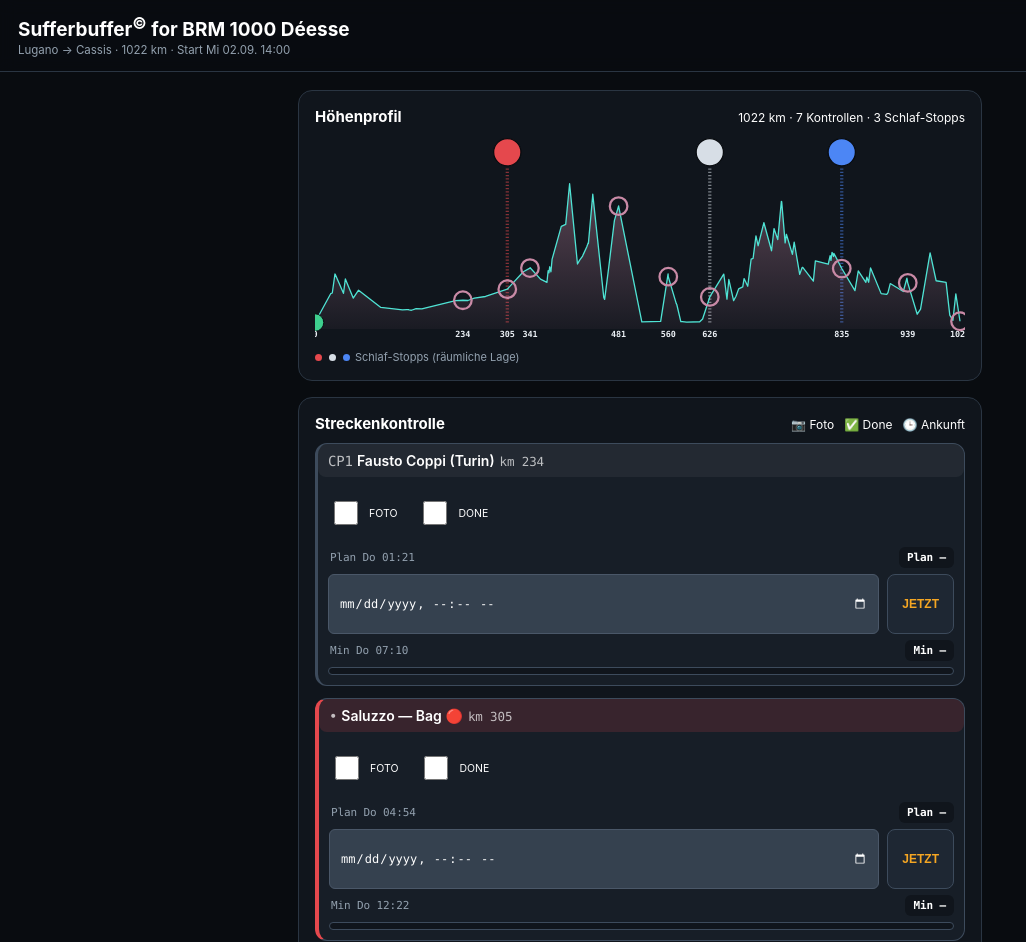
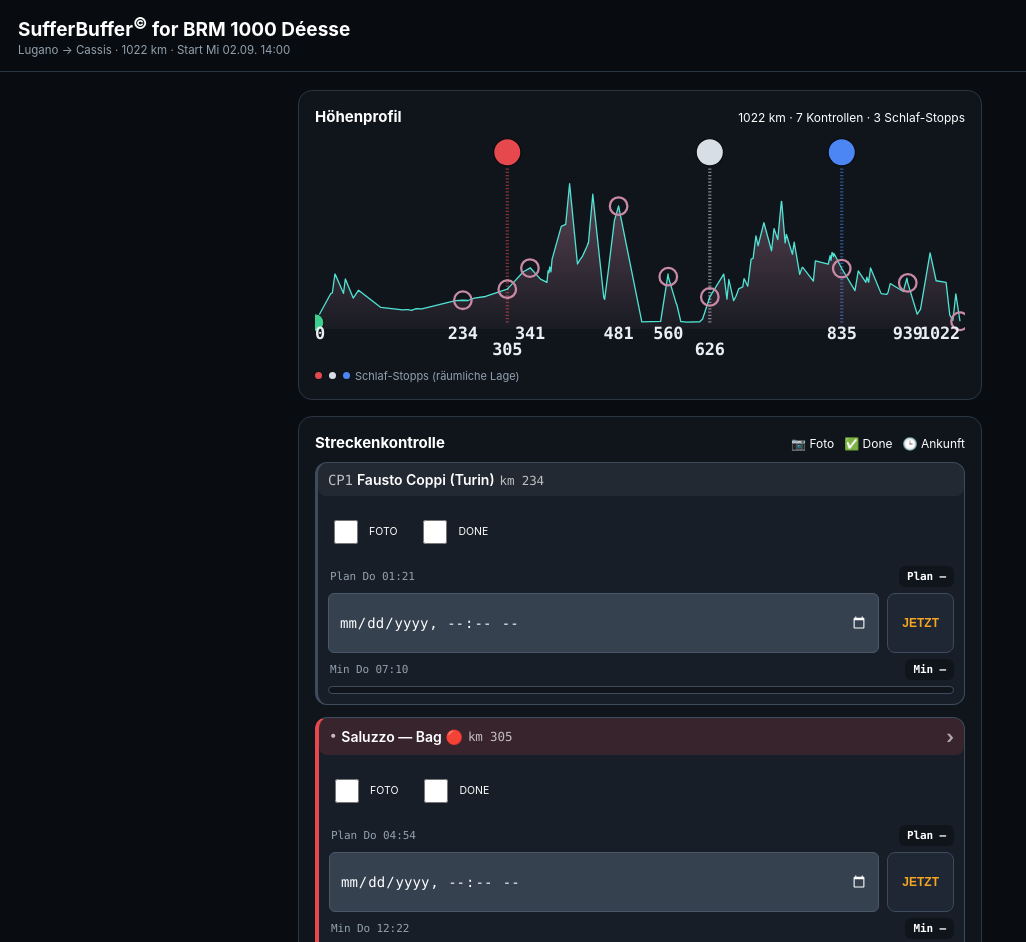
Before and after one commit to Earlito68/SufferBuffer, a plain HTML site: page index.html in a window 1280 px wide. Shown: the top 942 px of the page, without its empty margins (0-1026 px from the left). Drawn offline with Linux system fonts and the light colour scheme.

Commit message:
Add files via upload

```diff
--- a/index.html
+++ b/index.html
@@ -53,6 +53,9 @@
   }
   .cp-heading .stg { opacity: 0.7; font-weight: 500; margin-right: 4px; }
   .cp-heading .km2 { opacity: 0.7; font-weight: 500; margin-left: 5px; font-size: 12.5px; }
+  .cp-heading-jump { display: flex; align-items: center; cursor: pointer; }
+  .cp-heading-jump:active { filter: brightness(1.25); }
+  .jump-arrow { margin-left: auto; opacity: 0.6; font-size: 18px; font-weight: 700; }
   .cp-row.control .cp-heading { background: rgba(255,255,255,0.05); }
   .cp-row.bag-red .cp-heading { background: rgba(229,72,77,0.16); }
   .cp-row.bag-white .cp-heading { background: rgba(215,222,230,0.14); }
@@ -73,7 +76,7 @@
   .cp-arrival-row { margin-top: 6px; width: 100%; display: flex; gap: 8px; align-items: stretch; }
   .cp-arrival-row input[type="datetime-local"] {
     color-scheme: dark; font-family: ui-monospace, 'SF Mono', Menlo, monospace; background: #35414f;
-    border: 1px solid #4a5768; color: var(--text); border-radius: 6px; padding: 7px 10px; font-size: 12px;
+    border: 1px solid #4a5768; color: var(--text); border-radius: 6px; padding: 7px 10px; font-size: 14px;
     flex: 1; min-width: 0; box-sizing: border-box; display: block;
   }
   .cp-arrival-row input:focus { border-color: var(--amber); }
@@ -168,7 +171,7 @@
 
 <header class="topbar">
   <div class="topbar-inner">
-    <h1>Sufferbuffer<sup>©</sup> for BRM 1000 Déesse</h1>
+    <h1>SufferBuffer<sup>©</sup> for BRM 1000 Déesse</h1>
     <span class="route">Lugano → Cassis · 1022 km · Start Mi 02.09. 14:00</span>
   </div>
 </header>
@@ -180,7 +183,7 @@
       <h2>Höhenprofil</h2>
       <span class="panel-sub">1022 km · 7 Kontrollen · 3 Schlaf-Stopps</span>
     </div>
-    <svg id="elevChart" viewBox="0 0 1000 317" preserveAspectRatio="none">
+    <svg id="elevChart" viewBox="0 0 1000 345" preserveAspectRatio="none">
       <defs>
         <linearGradient id="greenFill" x1="0" y1="0" x2="0" y2="1">
           <stop offset="0%" stop-color="#3ecf8e" stop-opacity="0.5" />
@@ -197,7 +200,7 @@
       <polyline id="elevLine" fill="none" stroke="#4fe3d4" stroke-width="2" stroke-linejoin="round" />
       <line id="posLine" x1="0" y1="55" x2="0" y2="287" stroke="#eaeff4" stroke-width="1.5" stroke-dasharray="3 3" style="display:none;" />
       <g id="cpDots"></g>
-      <g id="axisLabels" class="mono" font-size="13" fill="#eaeff4" font-weight="600"></g>
+      <g id="axisLabels" class="mono" font-size="26" fill="#eaeff4" font-weight="600"></g>
     </svg>
     <div class="chart-legend">
       <span><i class="dot" style="background:#e5484d;margin-right:2px;"></i><i class="dot" style="background:#d7dee6;margin-right:2px;"></i><i class="dot" style="background:#4c86f5;"></i> Schlaf-Stopps (räumliche Lage)</span>
@@ -440,7 +443,7 @@
   }
 
   /* ================= ELEVATION CHART ================= */
-  var W = 1000, H = 317, PAD_T = 55, PAD_B = 30, SOCKEL = 10;
+  var W = 1000, H = 345, PAD_T = 55, PAD_B = 58, SOCKEL = 10;
   var sleepStops = [
     { km: 304.7, color: '#e5484d' },
     { km: 625.6, color: '#d7dee6' },
@@ -504,6 +507,7 @@
     dotsG.innerHTML = '';
     var axis = document.getElementById('axisLabels');
     axis.innerHTML = '';
+    var axisLastX = -9999, axisLastRow = 0;
     landmarks.forEach(function (lm) {
       var pt = raw[lm.i];
       var reached = lm.ledgerRow === null ? true : (lm.ledgerRow <= state.reachedIndex);
@@ -514,8 +518,13 @@
       c.setAttribute('stroke-width', reached ? '1.5' : '3.5');
       dotsG.appendChild(c);
 
+      var lx = X(pt[0]);
+      var thisRow = 0;
+      if (lx - axisLastX < 70) { thisRow = axisLastRow === 0 ? 1 : 0; }
+      axisLastX = lx; axisLastRow = thisRow;
       var t = document.createElementNS('http://www.w3.org/2000/svg', 'text');
-      t.setAttribute('x', X(pt[0])); t.setAttribute('y', H - 8); t.setAttribute('text-anchor', 'middle');
+      t.setAttribute('x', lx); t.setAttribute('y', thisRow === 0 ? (H - 32) : (H - 8));
+      t.setAttribute('text-anchor', lx < 30 ? 'start' : (lx > 970 ? 'end' : 'middle'));
       t.textContent = Math.round(pt[0]);
       axis.appendChild(t);
     });
@@ -530,8 +539,9 @@
     row.className = 'cp-row ' + d.type;
     row.setAttribute('data-idx', idx);
     row.innerHTML =
-      '<div class="cp-heading">' +
+      '<div class="cp-heading' + (d.stopId ? ' cp-heading-jump' : '') + '"' + (d.stopId ? ' data-jump="' + d.stopId + '"' : '') + '>' +
         '<span class="stg mono">' + d.stg + '</span>' + d.name + '<span class="km2 mono">km ' + d.km + '</span>' +
+        (d.stopId ? '<span class="jump-arrow">›</span>' : '') +
       '</div>' +
       '<div class="cp-checks">' +
         '<label class="cp-check"><input type="checkbox" class="foto-check" data-idx="' + idx + '"><span class="lbl2">Foto</span></label>' +
@@ -560,6 +570,14 @@
       '<div><span class="k">Geplante Ankunft</span><span class="mono">Sa 14:01</span></div>' +
       '<div><span class="k">Minimale Ankunft</span><span class="mono">Sa 16:58</span></div>';
     ledgerEl.appendChild(summary);
+
+    ledgerEl.querySelectorAll('.cp-heading-jump').forEach(function (h) {
+      h.addEventListener('click', function () {
+        var id = h.getAttribute('data-jump');
+        var card = document.querySelector('.stop-card[data-id="' + id + '"]');
+        if (card) card.scrollIntoView({ behavior: 'smooth', block: 'start' });
+      });
+    });
 
     ledgerEl.querySelectorAll('.foto-check').forEach(function (cb) {
       var idx = parseInt(cb.getAttribute('data-idx'));
```
